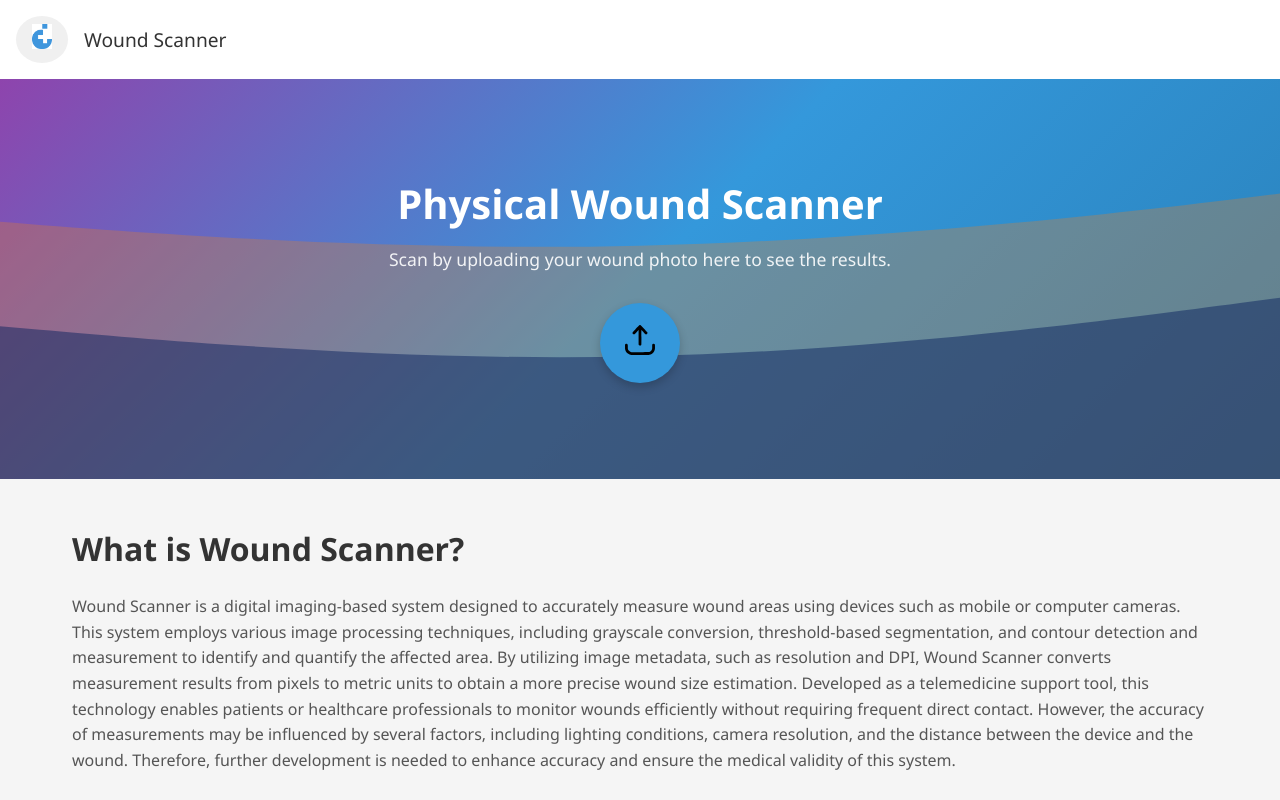
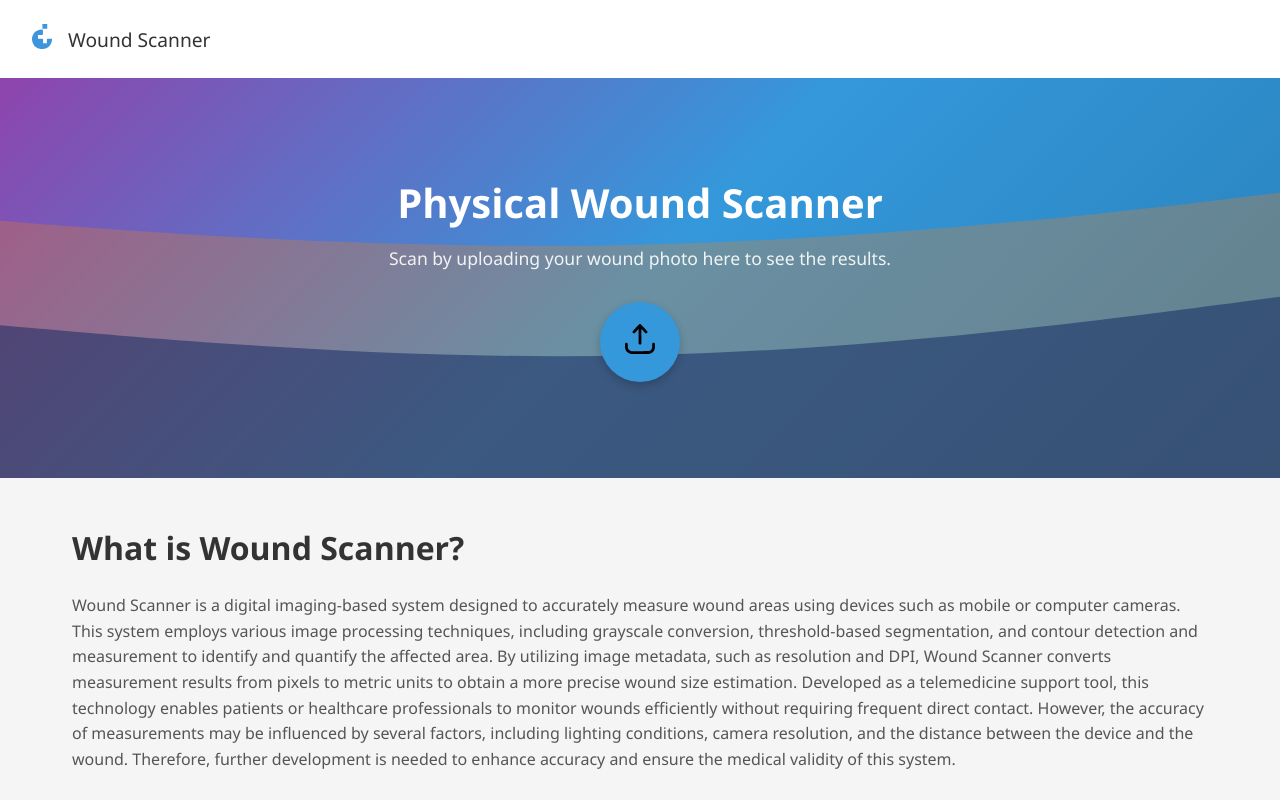
Before and after one commit to pejuangvscode/DIP-Pro, a website built with Vite: page index.html in a window 1280 px wide. Shown: the top 800 px of the page. Built offline with nearby package versions, Linux system fonts and the light colour scheme.

Commit message:
logo update

```diff
--- a/src/main.js
+++ b/src/main.js
@@ -2,7 +2,7 @@ import './style.css'
 
 document.querySelector('#app').innerHTML = `
   <header class="header">
-    <div class="logo"><img src="logo.png" width="20"/></div>
+    <div class="logo"><img src="logo.svg" width="20"/></div>
     <div class="app-name">Wound Scanner</div>
   </header>
 
--- a/src/style.css
+++ b/src/style.css
@@ -24,13 +24,9 @@ body {
 }
 
 .logo {
-  font-weight: bold;
-  font-size: 1.2rem;
-  background-color: #f0f0f0;
   padding: 0.5rem 1rem;
   border-radius: 50%;
   color: #333;
-  margin-right: 1rem;
 }
 
 .app-name {
```
Also changed, not shown: public/logo.png (deleted), public/logo.svg (added).
